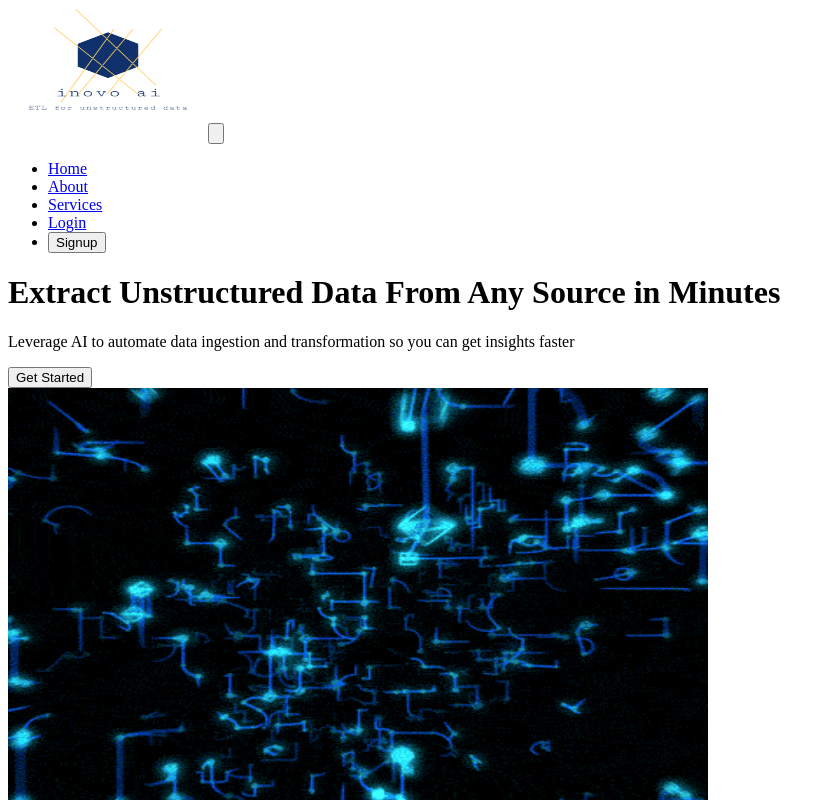
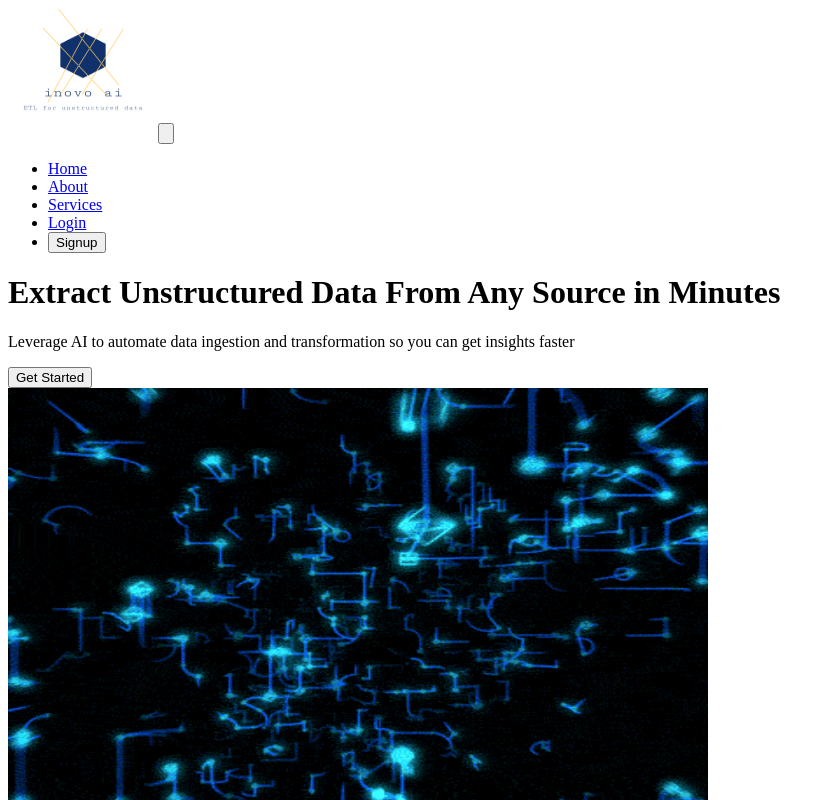
Before and after one commit to sughrag/inovo, a Next.js app: page / in a window 1280 px wide. Shown: the top 800 px of the page, without its empty margins (0-835 px from the left). Built offline with nearby package versions, Linux system fonts and the light colour scheme.

Commit message:
mbfriendly1

```diff
--- a/src/pages/index.tsx
+++ b/src/pages/index.tsx
@@ -13,9 +13,11 @@ const Home: React.FC = () => {
 
       <nav className="bg-white border-gray-200 dark:bg-gray-900">
   <div className="max-w-screen-xl flex flex-wrap items-center justify-between mx-auto p-4">
-    <a  href="https://flowbite.com/" className="Absloute ">
-        <img src="/images/logo.png" alt="Logo" width={200} height={130} />
-    </a>
+
+    <a className="flex title-font font-medium items-center text-gray-900 mb-4 md:mb-0">
+       <img src="/images/logo.png"  alt="Logo" width={150} height={130}/>
+     </a>
+
     <button data-collapse-toggle="navbar-default" type="button" className="inline-flex items-center p-2 ml-3 text-sm text-gray-500 rounded-lg md:hidden hover:bg-gray-100 focus:outline-none focus:ring-2 focus:ring-gray-200 dark:text-gray-400 dark:hover:bg-gray-700 dark:focus:ring-gray-600" aria-controls="navbar-default" aria-expanded="false">
       <span className="sr-only">Open main menu</span>
       <svg className="w-6 h-6" aria-hidden="true" fill="currentColor" viewBox="0 0 20 20" xmlns="http://www.w3.org/2000/svg"><path fill-rule="evenodd" d="M3 5a1 1 0 011-1h12a1 1 0 110 2H4a1 1 0 01-1-1zM3 10a1 1 0 011-1h12a1 1 0 110 2H4a1 1 0 01-1-1zM3 15a1 1 0 011-1h12a1 1 0 110 2H4a1 1 0 01-1-1z" clip-rule="evenodd"></path></svg>
```
